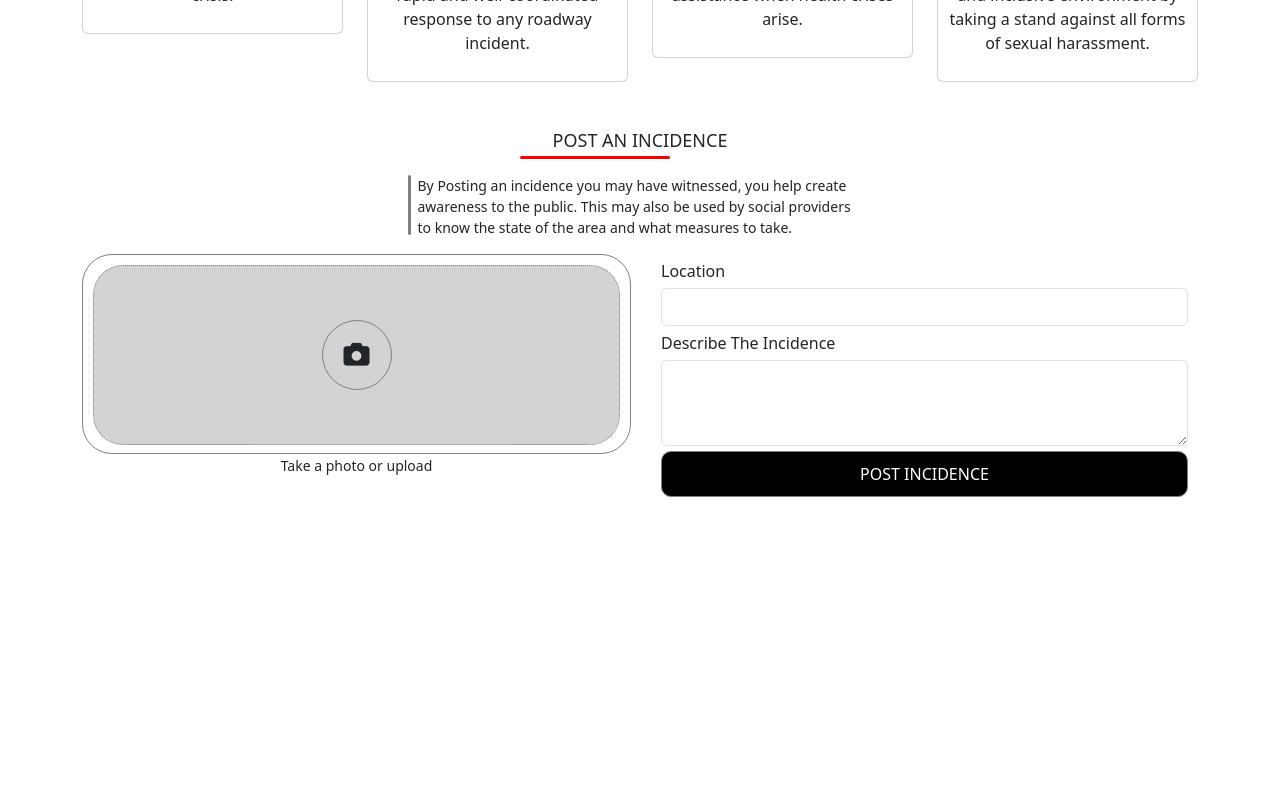
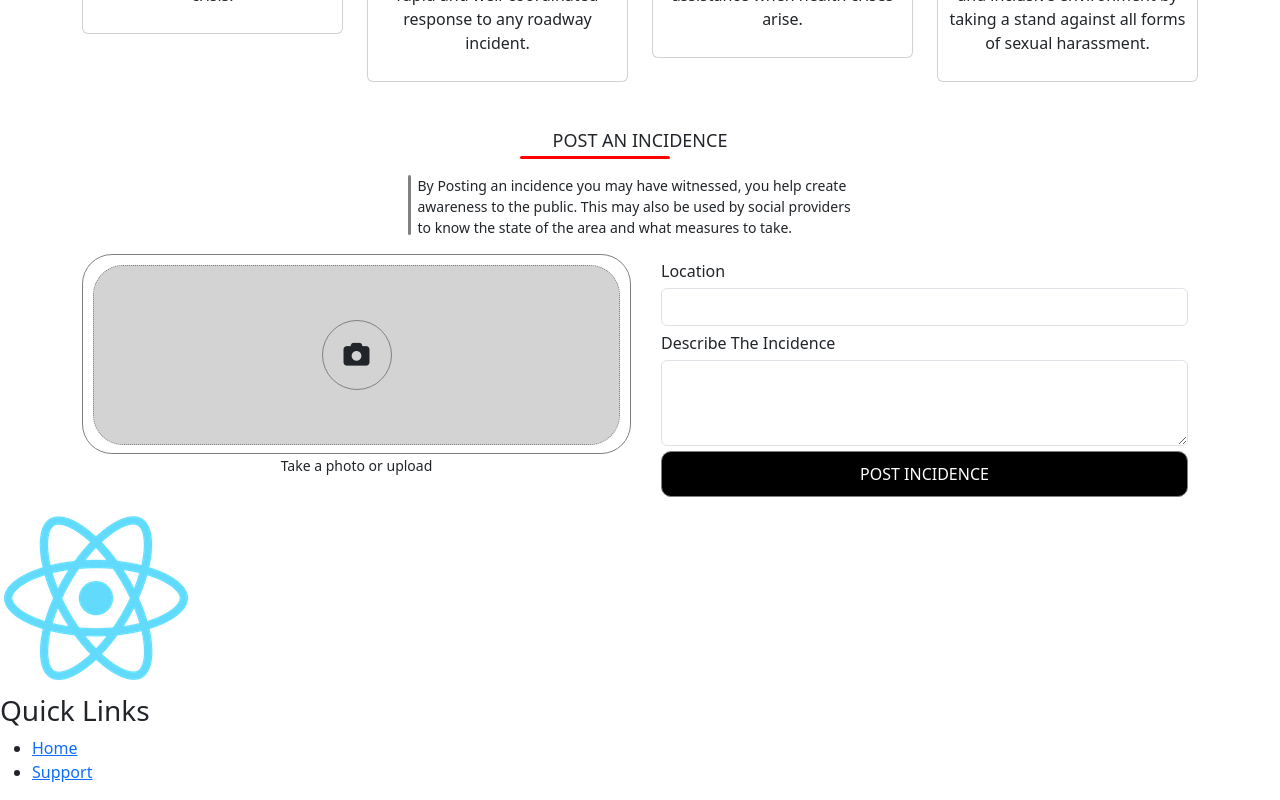
Before and after one commit to wamae-ndiritu/innovate_nairobi, a React (Create React App) app in the folder client/: page / in a window 1280 px wide. Shown: the part 882-1682 px from the top of the page. Before the commit the page ends 1384 px from the top, so only its background shows below. Built offline with nearby package versions, Linux system fonts and the light colour scheme.

Commit message:
footer changes

```diff
--- /dev/null
+++ b/client/public/footer.html
@@ -0,0 +1,21 @@
+<html>
+    <footer class="app-footer">
+        <div class="footer-top">
+          <div class="footer-logo">
+            <img src="logo192.png" alt="Emergency Service App Logo">
+          </div>
+          <div class="footer-links">
+            <h3>Quick Links</h3>
+            <ul>
+              <li><a href="#">Home</a></li>
+              <li><a href="#">Support</a></li>
+              <li><a href="faqs.html">FAQs</a></li>
+            </ul>
+          </div>
+        </div>
+        <div class="faqs">
+          <p>      </p>
+        </div>
+      </footer>
+
+</html>
--- /dev/null
+++ b/client/src/components/footer/Footer.jsx
@@ -0,0 +1,26 @@
+import React from 'react';
+import "./footer.css"
+
+const Footer = () => {
+
+    return(
+        <footer className="app-footer">
+        <div className="footer-top">
+          <div className="footer-logo">
+            <img src="logo192.png" alt="Emergency Service App Logo"/>
+          </div>
+          <div className="footer-links">
+            <h3>Quick Links</h3>
+            <ul>
+              <li><a href="#">Home</a></li>
+              <li><a href="#">Support</a></li>
+            </ul>
+          </div>
+        </div>
+        <div className="faqs">
+          <p>      </p>
+        </div>
+      </footer>
+    )
+};
+export default Footer;
--- a/client/src/components/user/SignUp.jsx
+++ b/client/src/components/user/SignUp.jsx
@@ -0,0 +1 @@
+ReadableStreamDefaultController
--- a/client/src/screens/HomeScreen.jsx
+++ b/client/src/screens/HomeScreen.jsx
@@ -2,13 +2,14 @@ import React from "react";
 import Hero from "../components/Hero";
 import Services from "../components/Services";
 import RecordIncidence from "../components/RecordIncidence";
-
+import Footer from "../components/footer/Footer";
 const HomeScreen = () => {
   return (
     <>
       <Hero />
       <Services />
       <RecordIncidence />
+      <Footer />
     </>
   );
 };
```
Also changed, not shown: client/public/faqs.html (added, +16 -0 lines), client/src/components/footer/footer.css (added).
